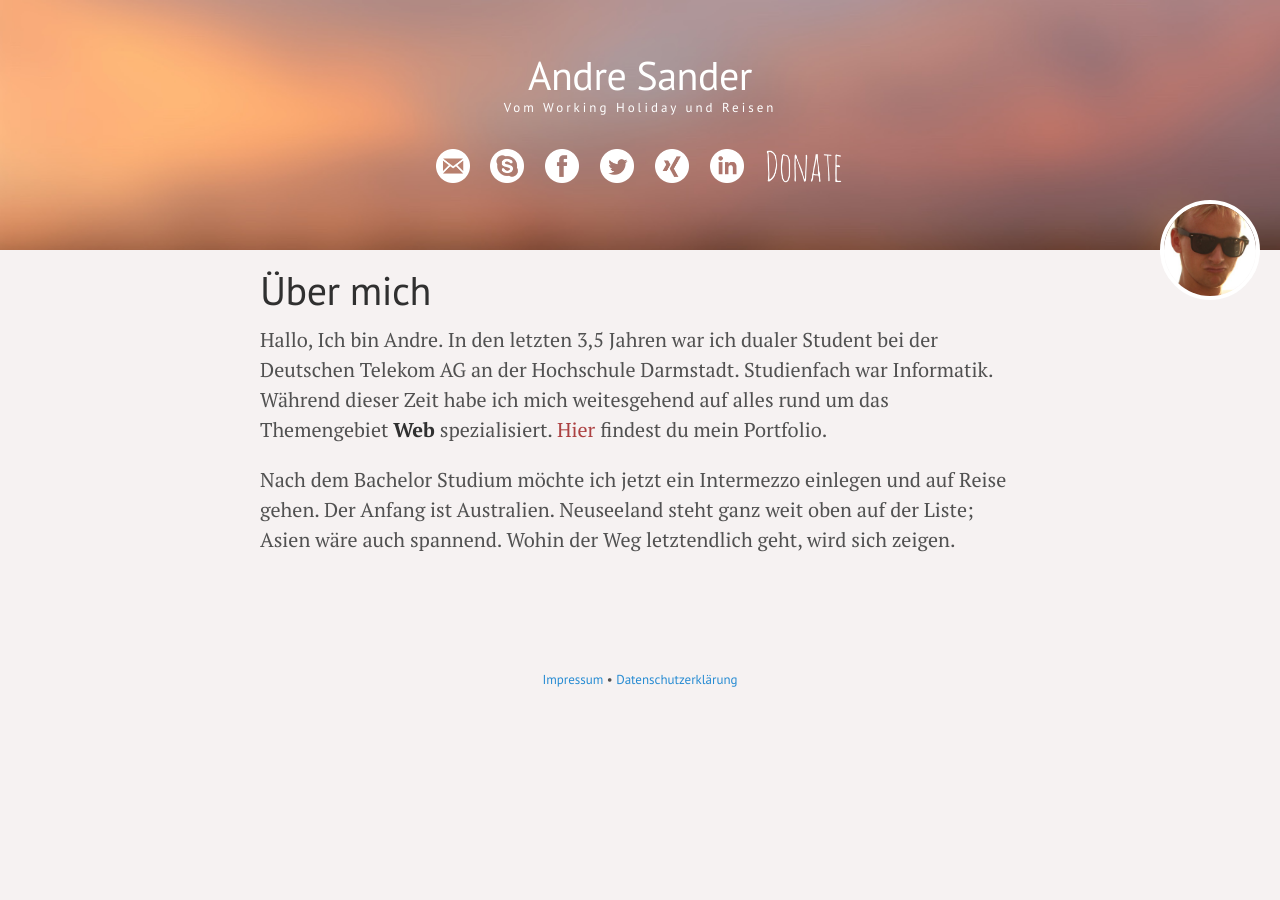
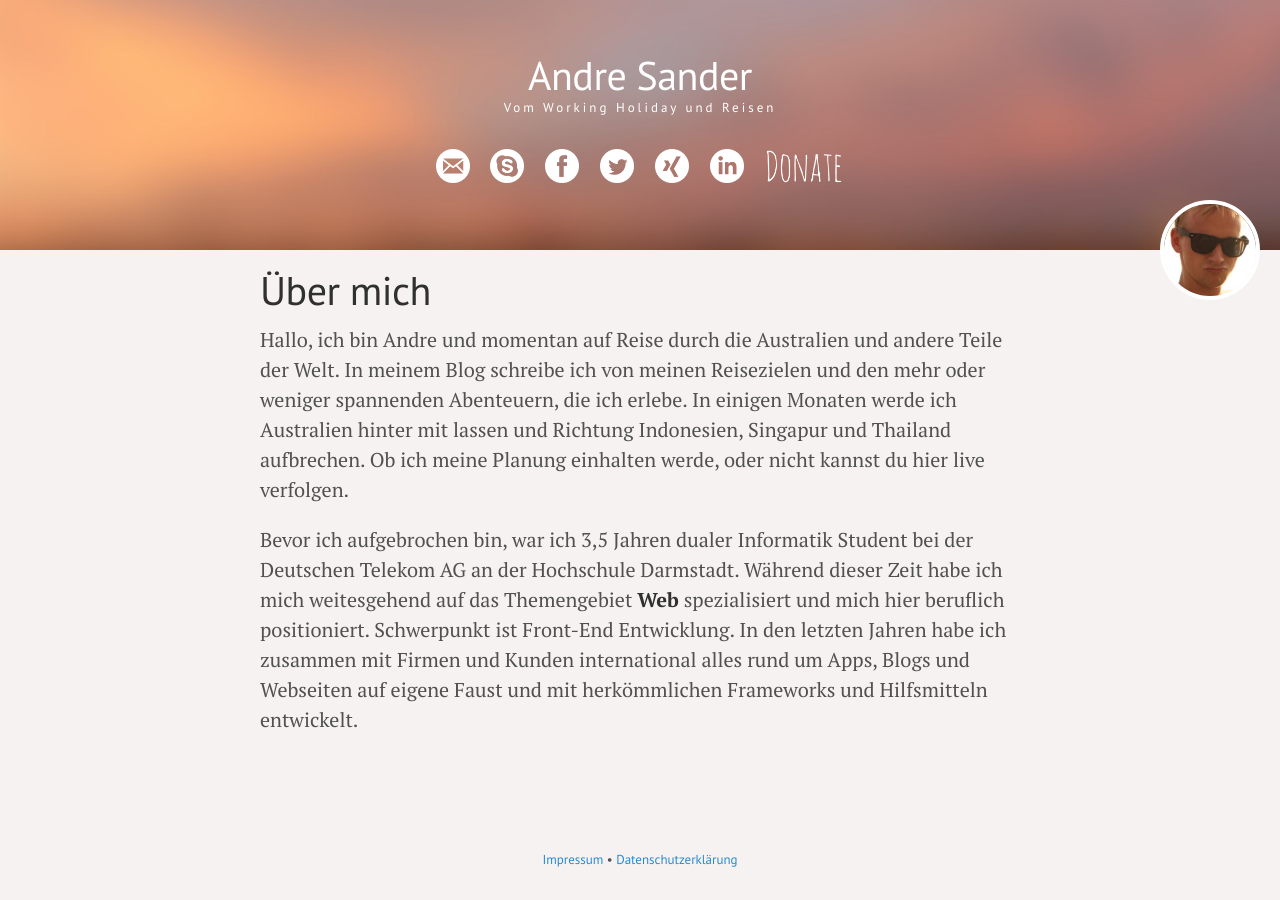
Before and after one commit to Sanderand/Sanderand.github.io, a Jekyll site: the page built from about.md, in a window 1280 px wide. Built offline with Jekyll 4.4.1, drawn with Linux system fonts in a browser that asks for light colours; Markdown is read by kramdown in place of the engine named in the settings.

Commit message:
removed portfolio and updated about

```diff
--- a/about.md
+++ b/about.md
@@ -3,6 +3,6 @@ layout: page
 title: Über mich
 ---
 
-Hallo, Ich bin Andre. In den letzten 3,5 Jahren war ich dualer Student bei der Deutschen Telekom AG an der Hochschule Darmstadt. Studienfach war Informatik. Während dieser Zeit habe ich mich weitesgehend auf alles rund um das Themengebiet **Web** spezialisiert. [Hier](/portfolio) findest du mein Portfolio.
+Hallo, ich bin Andre und momentan auf Reise durch die Australien und andere Teile der Welt. In meinem Blog schreibe ich von meinen Reisezielen und den mehr oder weniger spannenden Abenteuern, die ich erlebe. In einigen Monaten werde ich Australien hinter mit lassen und Richtung Indonesien, Singapur und Thailand aufbrechen. Ob ich meine Planung einhalten werde, oder nicht kannst du hier live verfolgen.
 
-Nach dem Bachelor Studium möchte ich jetzt ein Intermezzo einlegen und auf Reise gehen. Der Anfang ist Australien. Neuseeland steht ganz weit oben auf der Liste; Asien wäre auch spannend. Wohin der Weg letztendlich geht, wird sich zeigen.
+Bevor ich aufgebrochen bin, war ich 3,5 Jahren dualer Informatik Student bei der Deutschen Telekom AG an der Hochschule Darmstadt. Während dieser Zeit habe ich mich weitesgehend auf das Themengebiet **Web** spezialisiert und mich hier beruflich positioniert. Schwerpunkt ist Front-End Entwicklung. In den letzten Jahren habe ich zusammen mit Firmen und Kunden international alles rund um Apps, Blogs und Webseiten auf eigene Faust und mit herkömmlichen Frameworks und Hilfsmitteln entwickelt.
```
Also changed, not shown: portfolio.md (deleted, +0 -26 lines).
